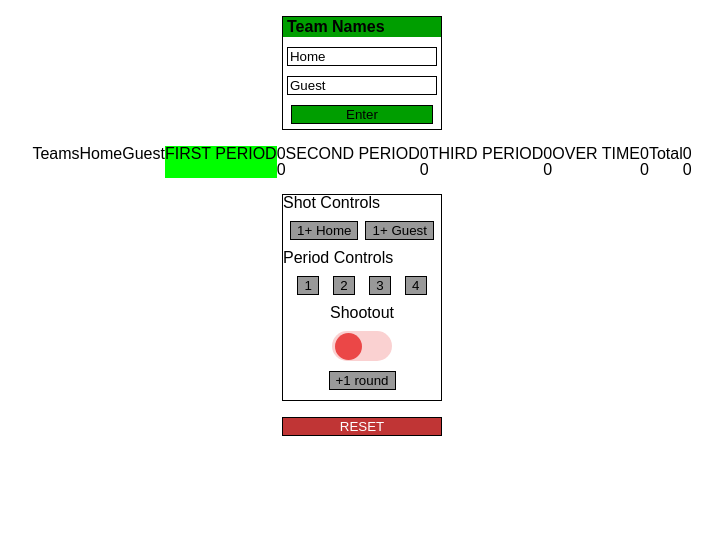
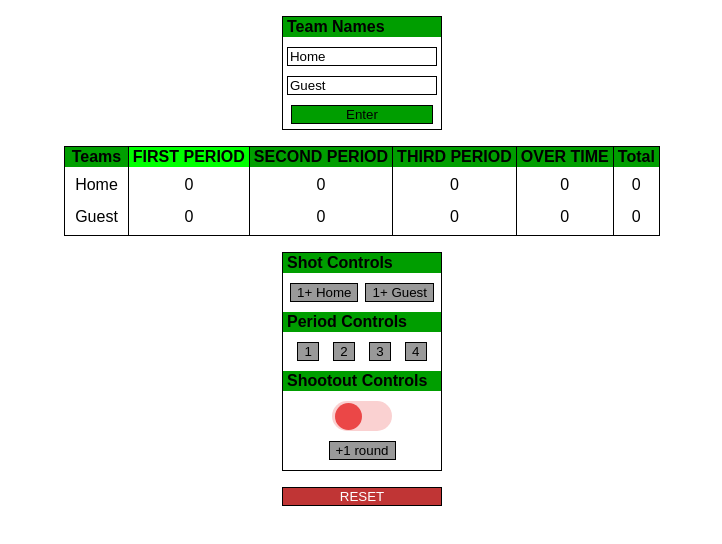
Before and after one commit to DerekPixel/hockey-shot-clock, a React (Create React App) app: page / in a window 1280 px wide. Shown: the top 544 px of the page, without its empty margins (278-1000 px from the left). Built offline with nearby package versions, Linux system fonts and the light colour scheme.

Commit message:
changed classes with more generic ones

```diff
--- a/src/Components/ShootoutGrid.jsx
+++ b/src/Components/ShootoutGrid.jsx
@@ -126,16 +126,16 @@ function ShootoutGrid({shootoutGrid, setShootoutGrid, duplicateObjectsInArrayOrO
     return (
       <div
         key={roundNumber}
-        className='period flex'
+        className='flexable-grid-middle-block flex'
       >
         <h4
-          className='period-title'
+          className='flexable-grid-inner-title'
         >
           {`ROUND ${roundNumber}`}
         </h4>
 
         <div
-          className='period-shots'
+          className='flexable-grid-inner-block'
         >
           <div className="home-team">
             <label htmlFor={homePlayerNumberId}>#</label>
@@ -220,17 +220,17 @@ function ShootoutGrid({shootoutGrid, setShootoutGrid, duplicateObjectsInArrayOrO
 
   return (
     <div
-      className='shots-grid flex'
+      className='flexable-grid flex'
       ref={shootoutGridRef}
     >
       <div
-        className='teams flex'
+        className='flexable-grid-first-block flex'
       >
         <h4
-          className='period-title'
+          className='flexable-grid-inner-title'
         >Teams</h4>
         <div
-          className='home-guest flex'
+          className='flexable-grid-inner-block flex'
         >
           <div className="home-name">{teamNames.Home}</div>
           <div className="guest-name">{teamNames.Guest}</div>
@@ -238,15 +238,15 @@ function ShootoutGrid({shootoutGrid, setShootoutGrid, duplicateObjectsInArrayOrO
       </div>
       {shootoutGridMapped}
       <div
-        className='shot-totals flex'
+        className='flexable-grid-last-block flex'
       >
         <h4
-          className='period-title'
+          className='flexable-grid-inner-title'
         >
           Winner
         </h4>
         <div
-          className='period-shots'
+          className='flexable-grid-inner-block'
         >
           <div
             className='winner-tag'
--- a/src/Components/ShotsGrid.jsx
+++ b/src/Components/ShotsGrid.jsx
@@ -15,17 +15,17 @@ function ShotsGrid({shotsObject, setShotsObject, currentPeriod, teamNames}) {
     return (
       <div
         key={periodKeyname}
-        className='period flex'
+        className='flexable-grid-middle-block flex'
       >
         <h4
-          className='period-title'
+          className='flexable-grid-inner-title'
           style={{
             backgroundColor: periodKeyname === currentPeriod && 'hsl(120, 100%, 50%)'
           }}
         >{shotsObject[periodKeyname].period.toUpperCase()}</h4>
 
         <div
-          className='period-shots'
+          className='flexable-grid-inner-block'
         >
           <div
             className='home-team-shots'
@@ -44,16 +44,16 @@ function ShotsGrid({shotsObject, setShotsObject, currentPeriod, teamNames}) {
 
   return (
     <div
-      className='shots-grid flex'
+      className='flexable-grid flex'
     >
       <div
-        className='teams flex'
+        className='flexable-grid-first-block flex'
       >
         <h4
-          className='period-title'
+          className='flexable-grid-inner-title'
         >Teams</h4>
         <div
-          className='home-guest flex'
+          className='flexable-grid-inner-block flex'
         >
           <div className="home-name">{teamNames.Home}</div>
           <div className="guest-name">{teamNames.Guest}</div>
@@ -61,15 +61,15 @@ function ShotsGrid({shotsObject, setShotsObject, currentPeriod, teamNames}) {
       </div>
       {shotsObjectMapped}
       <div
-        className='shot-totals flex'
+        className='flexable-grid-last-block flex'
       >
         <h4
-          className='period-title'
+          className='flexable-grid-inner-title'
         >
           Total
         </h4>
         <div
-          className='period-shots'
+          className='flexable-grid-inner-block'
         >
           <div>{returnShotTotal('home')}</div>
           <div>{returnShotTotal('guest')}</div>
--- a/src/Components/ShotsGridControls.jsx
+++ b/src/Components/ShotsGridControls.jsx
@@ -12,7 +12,7 @@ function ShotsGridControls({handleValueFromInput, shootout,  setShootout, addRou
     <div className='shot-grid-controls'>
       <div className="shot-controls">
 
-        <h3 className="period-title">Shot Controls</h3>
+        <h3 className="flexable-grid-inner-title">Shot Controls</h3>
 
         <div className="add-shots flex">
 
@@ -34,7 +34,7 @@ function ShotsGridControls({handleValueFromInput, shootout,  setShootout, addRou
       </div>
       <div className="period-controls">
 
-        <h3 className="period-title">Period Controls</h3>
+        <h3 className="flexable-grid-inner-title">Period Controls</h3>
 
         <div className="period-select flex">
 
@@ -71,7 +71,7 @@ function ShotsGridControls({handleValueFromInput, shootout,  setShootout, addRou
 
       <div className="shootout-controls flex">
 
-        <h3 className="period-title">Shootout</h3>
+        <h3 className="flexable-grid-inner-title">Shootout Controls</h3>
 
         <div className="shootout-toggle-and-round">
           <div className="shootout-toggle">
```
